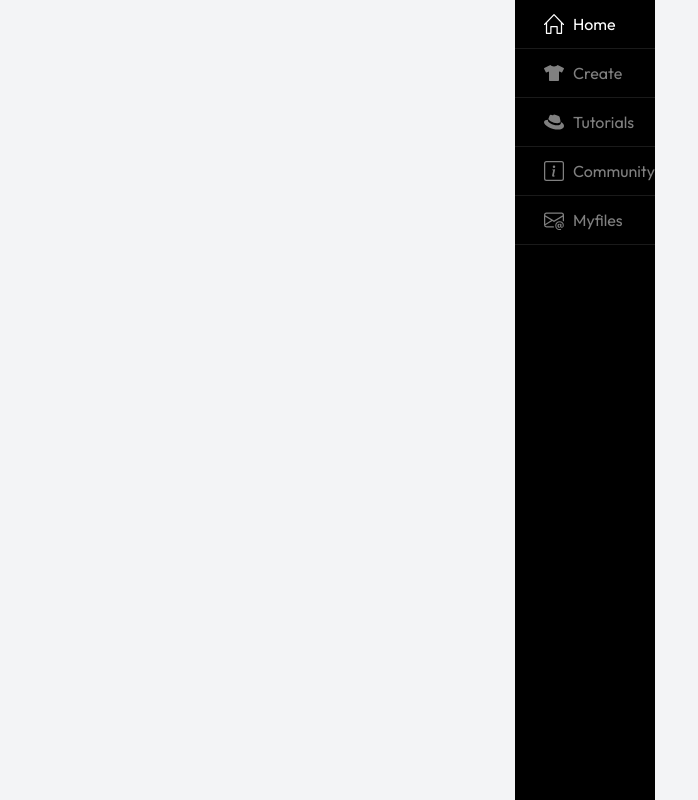
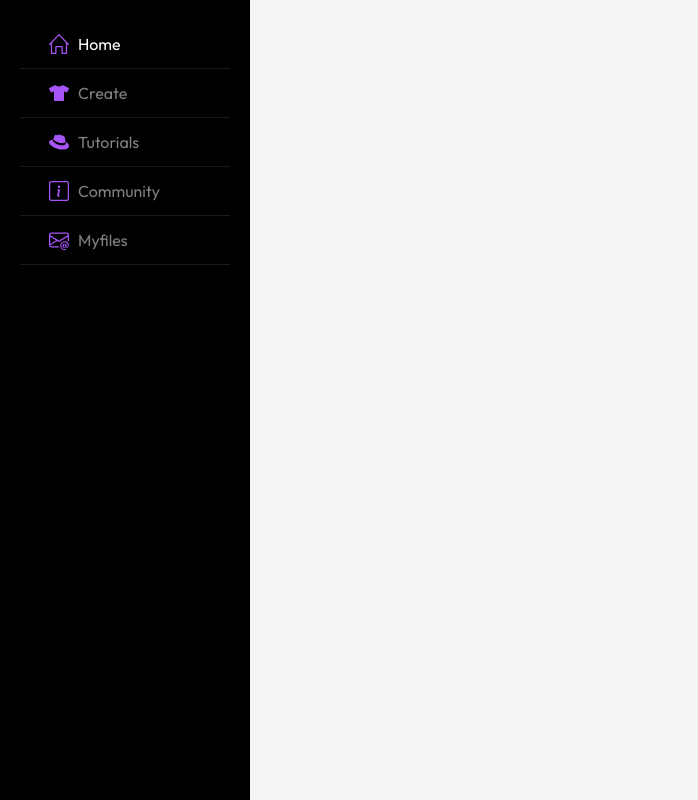
Before and after one commit to Yamini-29/SE-WEB7, a Next.js app: page / in a window 1280 px wide. Shown: the whole page, without its empty margins (0-698 px from the left). Built offline with nearby package versions, Linux system fonts and the light colour scheme.

Commit message:
sidebarfixed

```diff
--- a/app/components/Sidebar.js
+++ b/app/components/Sidebar.js
@@ -1,4 +1,3 @@
-"use client";
 "use client";
 import React from 'react';
 import Link from 'next/link';
@@ -9,15 +8,10 @@ import { BsInfoSquare, BsEnvelopeAt } from 'react-icons/bs';
 import { FaTshirt, FaRedhat } from 'react-icons/fa';
 
 export default function Sidebar({ show, setter }) {
-
-    const className = "bg-black w-[250px] transition-[margin-left] ease-in-out duration-500 fixed md:static top-0 bottom-0 left-0 z-40";
-
-    const appendClass = show ? " ml-0" : " ml-[-250px] md:ml-0";
-
+    const className = `fixed left-0 top-0 h-screen p-5 bg-black w-[250px] transition-[margin-left] ease-in-out duration-500 z-40 ${show ? "ml-0" : "ml-[-250px] md:ml-0"}`;
 
     const MenuItem = ({ icon, name, route }) => {
         const pathname = usePathname();
-
         const colorClass = pathname === route ? "text-white" : "text-white/50 hover:text-white";
 
         return (
@@ -28,14 +22,13 @@ export default function Sidebar({ show, setter }) {
                 }}
                 className={`flex gap-1 [&>*]:my-auto text-md pl-6 py-3 border-b-[1px] border-b-white/10 ${colorClass}`}
             >
-                <div className="text-xl flex [&>*]:mx-auto w-[30px]">
+                <div className="text-xl flex [&>*]:mx-auto w-[30px] text-purple-500">
                     {icon}
                 </div>
                 <div>{name}</div>
             </Link>
         );
     };
-
 
     const ModalOverlay = () => (
         <div
@@ -48,36 +41,16 @@ export default function Sidebar({ show, setter }) {
 
     return (
         <>
-            <div className={`${className}${appendClass}`}>
+            <div className={className}>
                 <div className="flex flex-col">
-                    <MenuItem
-                        name="Home"
-                        route="/"
-                        icon={<SlHome />}
-                    />
-                    <MenuItem
-                        name="Create"
-                        route="/t-shirts"
-                        icon={<FaTshirt />}
-                    />
-                    <MenuItem
-                        name="Tutorials"
-                        route="/hats"
-                        icon={<FaRedhat />}
-                    />
-                    <MenuItem
-                        name="Community"
-                        route="/about"
-                        icon={<BsInfoSquare />}
-                    />
-                    <MenuItem
-                        name="Myfiles"
-                        route="/contact"
-                        icon={<BsEnvelopeAt />}
-                    />
+                    <MenuItem name="Home" route="/" icon={<SlHome />} />
+                    <MenuItem name="Create" route="/t-shirts" icon={<FaTshirt />} />
+                    <MenuItem name="Tutorials" route="/hats" icon={<FaRedhat />} />
+                    <MenuItem name="Community" route="/about" icon={<BsInfoSquare />} />
+                    <MenuItem name="Myfiles" route="/contact" icon={<BsEnvelopeAt />} />
                 </div>
             </div>
-            {show ? <ModalOverlay /> : <></>}
+            {show ? <ModalOverlay /> : null}
         </>
     );
 }
--- a/app/pages/Home.js
+++ b/app/pages/Home.js
@@ -18,7 +18,7 @@ export default function Layout({ pageTitle, children }) {
             <Head>
                 <title>{titleConcat}</title>
             </Head>
-            <div className="min-h-screen">
+            <div className="min-h-screen ">
                 <div className="flex">
 
                 <Sidebar show={showSidebar} setter={setShowSidebar} />
--- /dev/null
+++ b/app/pages/Home.jsx
@@ -0,0 +1,14 @@
+import SideNav from "../components/SideNavBar";
+
+
+export default function Home() {
+  return (
+    <div className="flex h-screen">
+      <SideNav />
+      <div className="flex-grow p-10 bg-gray-100">
+        <h1 className="text-4xl font-bold">Welcome to the Homepage</h1>
+        <p>Here is some content for your homepage.</p>
+      </div>
+    </div>
+  );
+}
```
